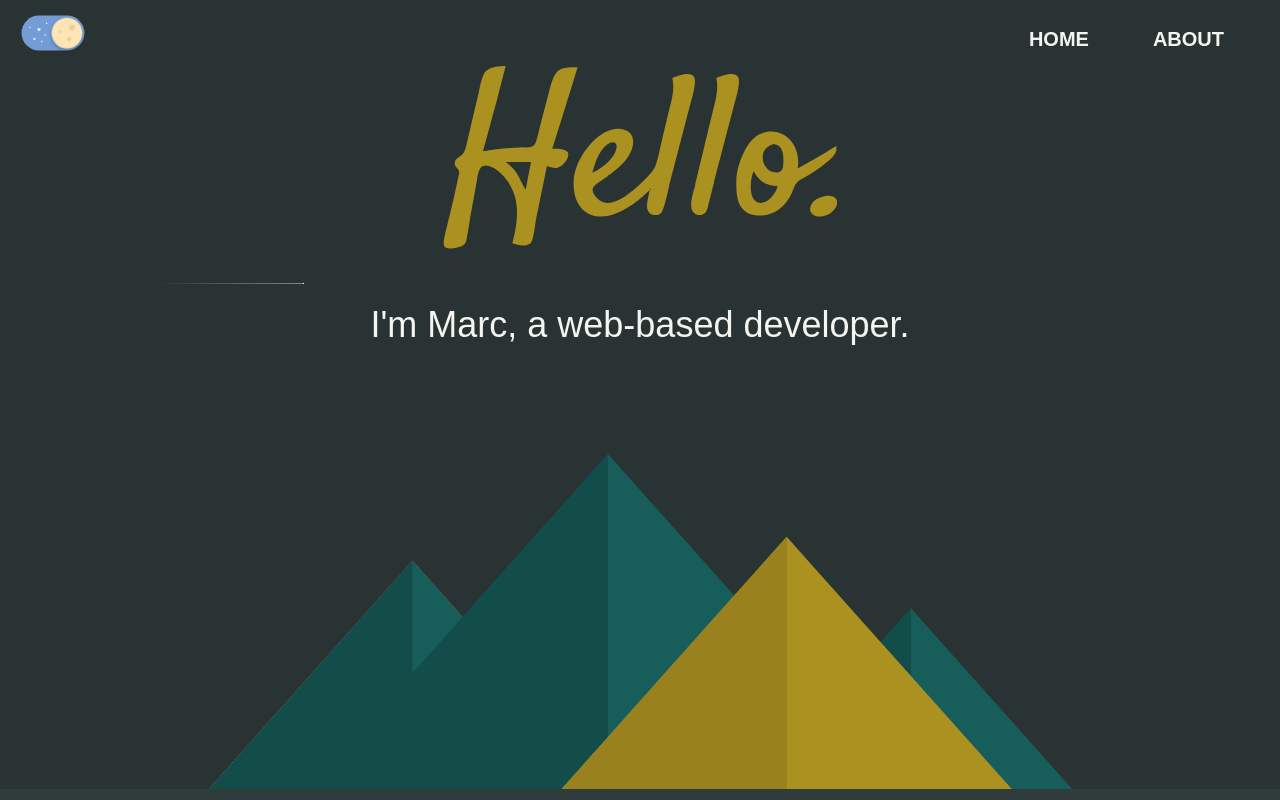
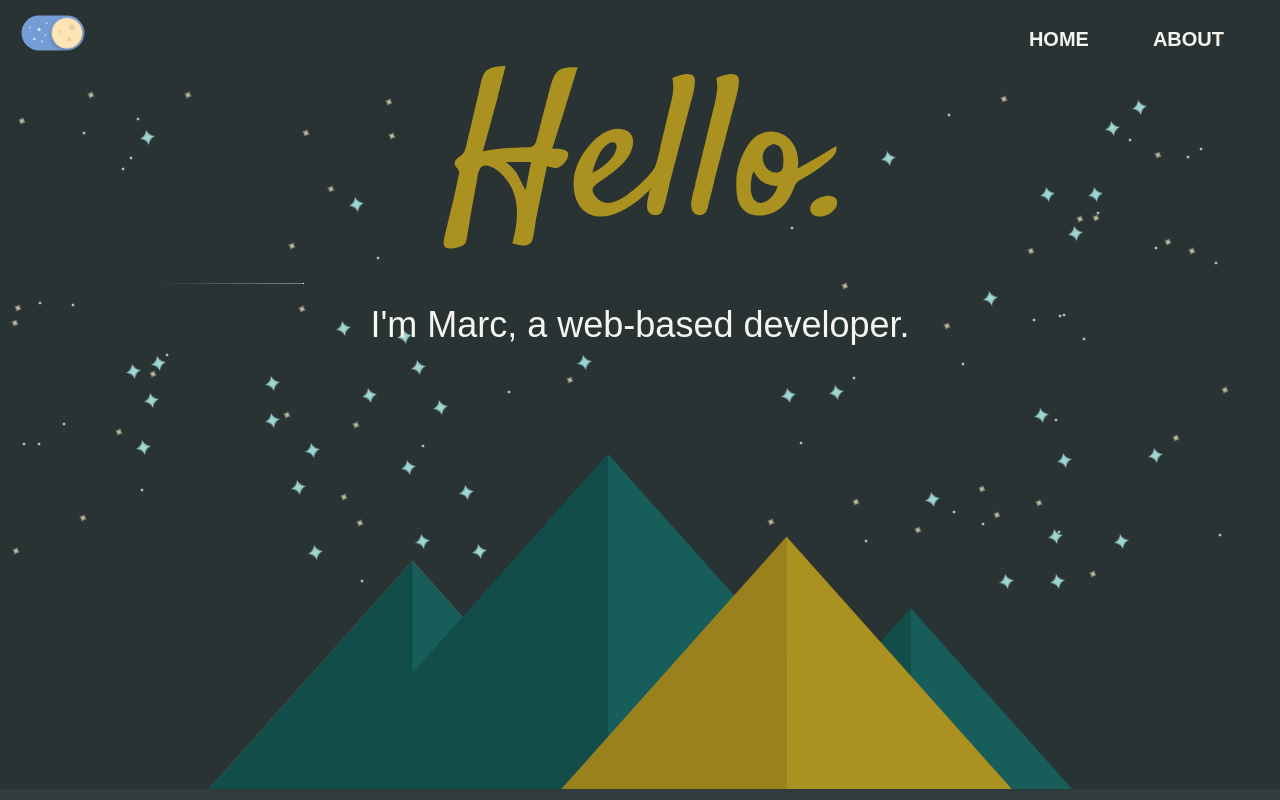
Before and after one commit to marc-akbar/personal-site-2.0, a Vue app: page / in a window 1280 px wide. Both pictures are taken after a click on the label 53 px from the left and 33 px from the top of the page. Built offline with nearby package versions, Linux system fonts and the light colour scheme; a web font is replaced by a local one.

Commit message:
Add star animation

```diff
--- /dev/null
+++ b/src/components/Animations/Stars.vue
@@ -0,0 +1,126 @@
+<script setup>
+import { ref, watchEffect } from "vue";
+import { gsap } from "gsap";
+
+const props = defineProps({
+  scene: String,
+});
+
+const starColors = ["white-star", "gold-star", "teal-star"];
+const starCoordinates = [];
+
+function populateStars() {
+  // Star population in scene
+  var sceneWidth = scene.offsetWidth;
+  var sceneHeight = scene.clientHeight;
+  var rBound = sceneWidth * 0.37; // right boundary for left star population
+  var lBound = sceneWidth * 0.63; // left boundary for right star population
+
+  starColors.map((starColor) => {
+    for (var i = 0; i < sceneWidth / 100; i++) {
+      {
+        // Pad the left by 10px
+        var left = Math.floor(Math.random() * (rBound - 10)) + 10;
+        var top =
+          Math.floor(Math.random() * (sceneHeight - sceneHeight * 0.3)) +
+          sceneHeight * 0.015;
+        starCoordinates.push({
+          color: starColor,
+          left: `${left}px`,
+          top: `${top}px`,
+        });
+      }
+
+      {
+        // Pad the left and right by 10px
+        var left = Math.floor(Math.random() * (sceneWidth - 25)) + 10;
+        var top =
+          Math.floor(Math.random() * (sceneHeight - sceneHeight * 0.59)) +
+          sceneHeight * 0.3;
+        starCoordinates.push({
+          color: starColor,
+          left: `${left}px`,
+          top: `${top}px`,
+        });
+      }
+
+      {
+        // Pad the right by 10px
+        var left =
+          Math.floor(Math.random() * (sceneWidth - lBound - 25)) + lBound - 25;
+        var top =
+          Math.floor(Math.random() * (sceneHeight - sceneHeight * 0.3)) +
+          sceneHeight * 0.015;
+        starCoordinates.push({
+          color: starColor,
+          left: `${left}px`,
+          top: `${top}px`,
+        });
+      }
+    }
+  });
+}
+
+function easeInStars() {
+  gsap.from([".white-star", ".gold-star", ".teal-star"], {
+    opacity: 0,
+    ease: "power3.in",
+    duration: 1,
+  });
+}
+
+function rotateStars() {
+  gsap.from(".gold-star", {
+    repeat: -1,
+    rotation: -360,
+    duration: 5,
+    ease: "none",
+  });
+  gsap.from(".teal-star", {
+    repeat: -1,
+    rotation: 360,
+    duration: 10,
+    ease: "none",
+  });
+}
+
+watchEffect(async () => {
+  await populateStars();
+  easeInStars();
+  rotateStars();
+});
+</script>
+
+<template>
+  <div>
+    <div
+      v-if="starCoordinates.length"
+      v-for="c in starCoordinates"
+      :class="c.color"
+      :style="{ top: c.top, left: c.left }"
+    />
+  </div>
+</template>
+
+<style lang="scss">
+.white-star {
+  content: url("images/scenes/white-star.png");
+  position: absolute;
+  height: 4px;
+  z-index: 1;
+}
+
+.gold-star {
+  content: url("images/scenes/gold-star.png");
+  position: absolute;
+  height: 8px;
+  z-index: 1;
+}
+
+.teal-star {
+  content: url("images/scenes/teal-star.png");
+  position: absolute;
+  height: 15px;
+  z-index: 1;
+}
+</style>
--- a/src/components/Greeting/Greeting.vue
+++ b/src/components/Greeting/Greeting.vue
@@ -1,19 +1,22 @@
 <script setup>
-import HandwritingAnimation from "components/Greeting/HandwritingAnimation.vue";
+import { ref, onMounted } from "vue";
+import HandwritingAnimation from "components/Animations/HandwritingAnimation.vue";
+import Clouds from "components/Animations/Clouds.vue";
+import Stars from "components/Animations/Stars.vue";
 import Particles from "components/Greeting/Particles.vue";
-import Clouds from "components/Greeting/Clouds.vue";
-import Stars from "components/Greeting/Stars.vue";
 
 const props = defineProps({
   darkMode: Boolean,
 });
+
+const scene = ref(null);
 </script>
 
 <template>
   <div id="greeting-scene">
-    <div id="scene">
-      <Stars v-if="darkMode" />
-      <Clouds v-if="!darkMode" />
+    <div id="scene" ref="scene">
+      <Stars v-if="darkMode" scene="scene" />
+      <Clouds v-else />
       <Particles />
 
       <div class="container">
--- a/src/components/Greeting/Stars.vue
+++ /dev/null
@@ -1,122 +0,0 @@
-<script setup>
-import { ref, onMounted } from "vue";
-import { gsap } from "gsap";
-
-function populateStars() {
-  // Star population in scene
-  var width = $("#scene").width();
-  var sceneHeight = $("#scene").height();
-  var rightBound = width * 0.37; // right boundary for left star population
-  var leftBound = width * 0.63; // left boundary for right star population
-  var footerHeight = $("#say-hi").height();
-  var stars = ["white-star-image", "gold-star-image", "teal-star-image"];
-
-  stars.forEach(populateLeftStars);
-  stars.forEach(populateMiddleStars);
-  stars.forEach(populateRightStars);
-  stars.forEach(populateFooterStars);
-
-  function populateLeftStars(value) {
-    for (var i = 0; i < width / 100; i++) {
-      // Pad the left by 10px
-      var left = Math.floor(Math.random() * (rightBound - 10)) + 10;
-      var top =
-        Math.floor(Math.random() * (sceneHeight - sceneHeight * 0.3)) +
-        sceneHeight * 0.15;
-      $(`<div class='${value}'></div>`)
-        .appendTo("#scene.night")
-        .css({ left: left, top: top });
-    }
-  }
-  function populateMiddleStars(value) {
-    for (var i = 0; i < width / 100; i++) {
-      // Pad the left and right by 10px
-      var left = Math.floor(Math.random() * (width - 25)) + 10;
-      var top =
-        Math.floor(Math.random() * (sceneHeight - sceneHeight * 0.59)) +
-        sceneHeight * 0.5;
-      $(`<div class='${value}'></div>`)
-        .appendTo("#scene.night")
-        .css({ left: left, top: top });
-    }
-  }
-  function populateRightStars(value) {
-    for (var i = 0; i < width / 100; i++) {
-      // Pad the right by 10px
-      var left =
-        Math.floor(Math.random() * (width - leftBound - 25)) + leftBound - 25;
-      var top =
-        Math.floor(Math.random() * (sceneHeight - sceneHeight * 0.3)) +
-        sceneHeight * 0.15;
-      $(`<div class='${value}'></div>`)
-        .appendTo("#scene.night")
-        .css({ left: left, top: top });
-    }
-  }
-  function populateFooterStars(value) {
-    for (var i = 0; i < width / 100; i++) {
-      // Pad the left and right by 10px
-      var left = Math.floor(Math.random() * (width - 25)) + 10;
-      var top = Math.floor(Math.random() * (footerHeight - 25)) + 25;
-      $(`<div class='${value}'></div>`)
-        .appendTo("#say-hi")
-        .css({ left: left, top: top });
-    }
-  }
-}
-
-function easeInStars() {
-  gsap.from([".white-star-image", ".gold-star-image", ".teal-star-image"], {
-    opacity: 0,
-    ease: "power3.in",
-    duration: 1,
-  });
-}
-
-function rotateStars() {
-  gsap.from(".gold-star-image", {
-    repeat: -1,
-    rotation: -360,
-    duration: 5,
-    ease: "none",
-  });
-  gsap.from(".teal-star-image", {
-    repeat: -1,
-    rotation: -360,
-    duration: 10,
-    ease: "none",
-  });
-}
-
-// onMounted(() => {
-//   easeInClouds();
-//   raiseClouds();
-// });
-</script>
-
-<template>
-  <div class="stars" />
-</template>
-
-<style lang="scss">
-.white-star-image {
-  content: url("images/scenes/white-star.png");
-  position: absolute;
-  height: 4px;
-  z-index: 1;
-}
-
-.gold-star-image {
-  content: url("images/scenes/gold-star.png");
-  position: absolute;
-  height: 8px;
-  z-index: 1;
-}
-
-.teal-star-image {
-  content: url("images/scenes/teal-star.png");
-  position: absolute;
-  height: 15px;
-  z-index: 1;
-}
-</style>
```
Also changed, not shown: src/components/Animations/Clouds.vue (renamed from src/components/Greeting/Clouds.vue), src/components/Animations/HandwritingAnimation.vue (renamed from src/components/Greeting/HandwritingAnimation.vue).
